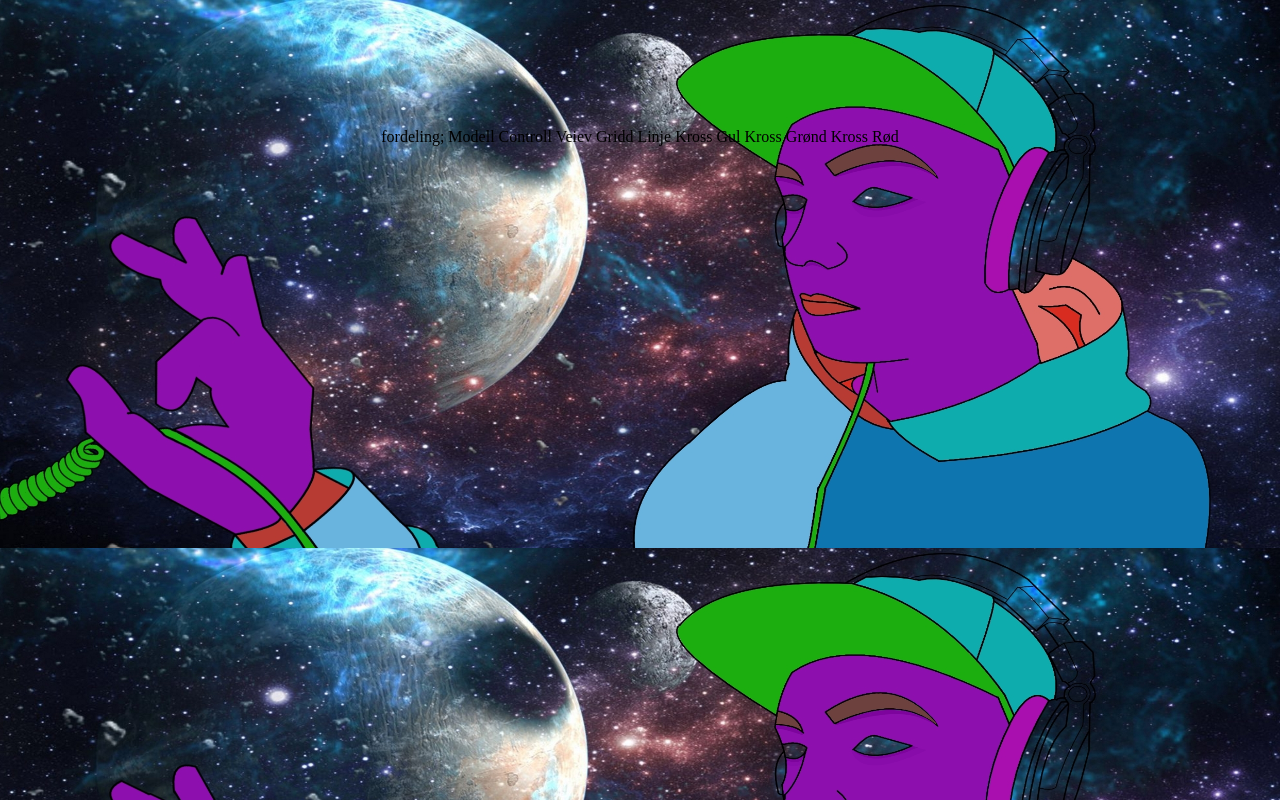
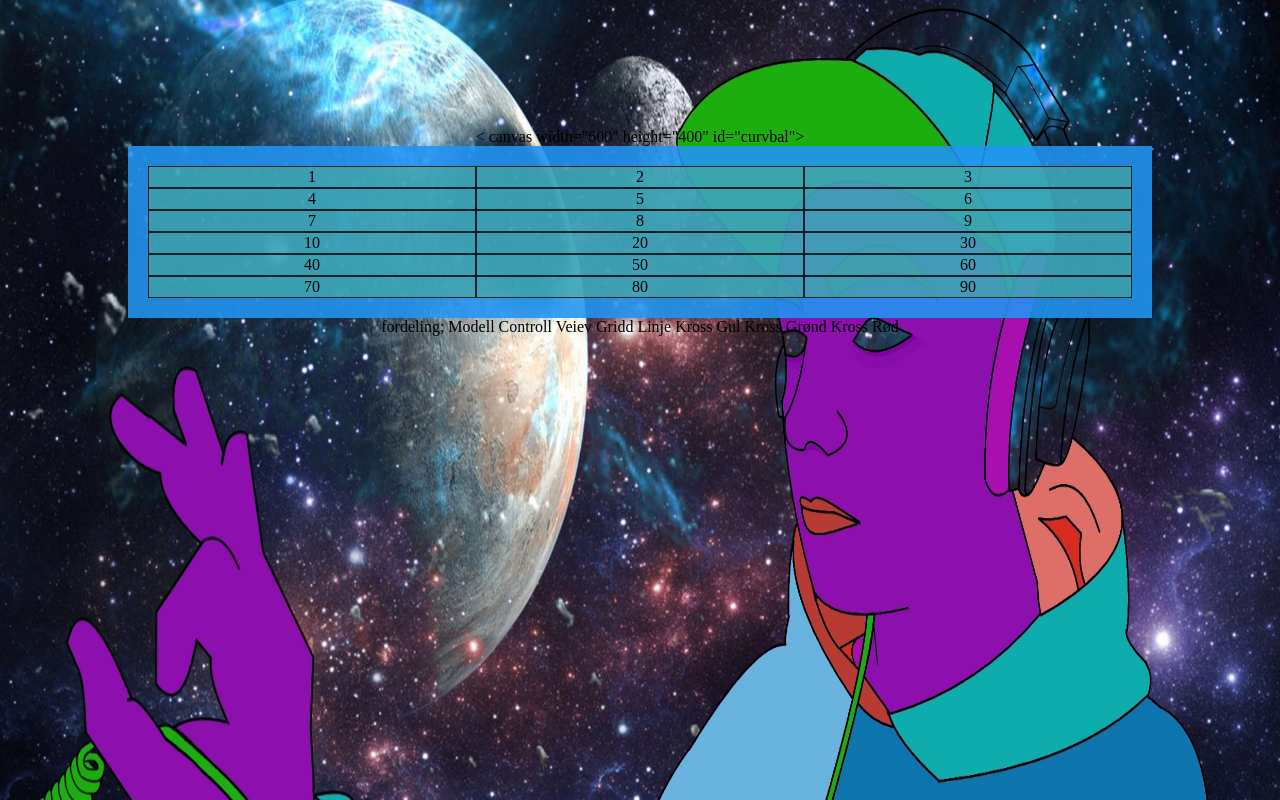
Before and after one commit to drtassen/TheTimeBOX, a plain HTML site: page Sally/sally.html in a window 1280 px wide. Drawn offline with Linux system fonts and the light colour scheme.

Commit message:
sen kveld
back 2 back

```diff
--- a/Sally/css.css
+++ b/Sally/css.css
@@ -87,3 +87,6 @@ section {
     /* padding: 20px; */
     line-height: 65px;
 }
+.curvbal {
+    border: solid 50px black;
+}
--- a/Sally/sally.html
+++ b/Sally/sally.html
@@ -6,8 +6,83 @@
     <meta name="viewport" content="width=device-width, initial-scale=1.0">
     <title>Document</title>
     <link rel="stylesheet " href="css.css ">
+
+
+
+<script>
+
+var c = document.getElementById('curvbal');
+var ctx = c.getcontext("2d");
+
+ctx.beginPath();
+ctx.moveTo (300,200)
+ctx.lineTo (550,50)
+ctx.stroke();
+ctx.closepath();
+
+
+let X=1000
+let y=1000
+</script>
+    <style>
+        .grid-container {
+            display: grid;
+            grid-template-columns: 10fr 10fr 10fr;
+            background-color: #2195f3e1;
+            padding: 20px;
+        }
+
+        .grid-item {
+            background-color: rgba(96, 185, 109, 0.41);
+            border: 1px solid rgba(0, 0, 0, 0.8);
+            padding: 1px;
+            font-size: 16px;
+            text-align: center;
+        }
+
+
+    </style>
+
 </head>
 <body>
+< canvas width="600" height="400" id="curvbal">
+</canvas>
+
+<div class="grid-container">
+
+
+    <div class="grid-item">1</div>
+    <div class="grid-item">2</div>
+    <div class="grid-item">3</div>
+    <div class="grid-item">4</div>
+    <div class="grid-item">5</div>
+    <div class="grid-item">6</div>
+    <div class="grid-item">7</div>
+    <div class="grid-item">8</div>
+    <div class="grid-item">9</div>
+
+    <div class="grid-item">10</div>
+    <div class="grid-item">20</div>
+    <div class="grid-item">30</div>
+    <div class="grid-item">40</div>
+    <div class="grid-item">50</div>
+    <div class="grid-item">60</div>
+    <div class="grid-item">70</div>
+    <div class="grid-item">80</div>
+    <div class="grid-item">90</div>
+</div>
+
+    <script>
+        let curvball =(a , b) => a * b ;
+
+        let grid = (X , y) = 1000 * 1000
+
+
+
+        function curvball(
+            x = corner of grid....
+        )
+    </script>
 fordeling;
 
 Modell
```
Also changed, not shown: Sally/Sally.js (+58 -17 lines), ordspill Team2/index.html (+7 -3 lines).
